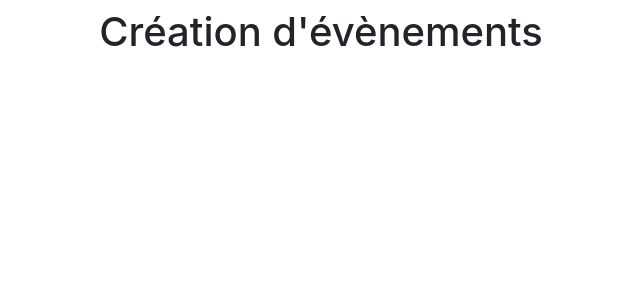
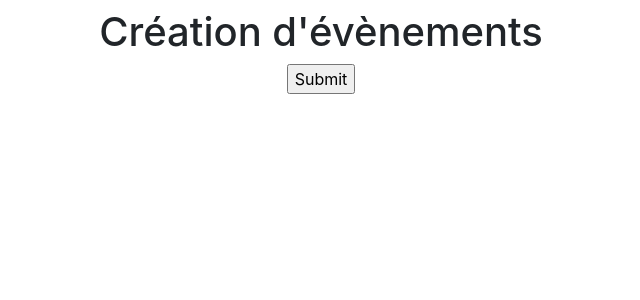
Before and after one commit to We-Are-One-CS/intranet, a Django app: page /events/create_event/ in a window 1280 px wide. Shown: the part 56-356 px from the top of the page, without its empty margins (319-959 px from the left). Run offline with Django 3.2, Linux system fonts and the light colour scheme; some libraries are stand-ins or nearby versions.

Commit message:
add the first field in creation event form

```diff
--- a/core/templates/core/create_event.html
+++ b/core/templates/core/create_event.html
@@ -14,4 +14,12 @@
     <div class="container-fluid text-center pt-2 tracking-in-contract-bck">
         <h1>Création d'évènements</h1>
 
+        <form action='event_title' method="POST">
+            {% csrf_token %}
+            {{ form }}
+            <input type="submit" value="Submit">
+        </form>
+
+    </div>
+
 {% endblock content %}
```
